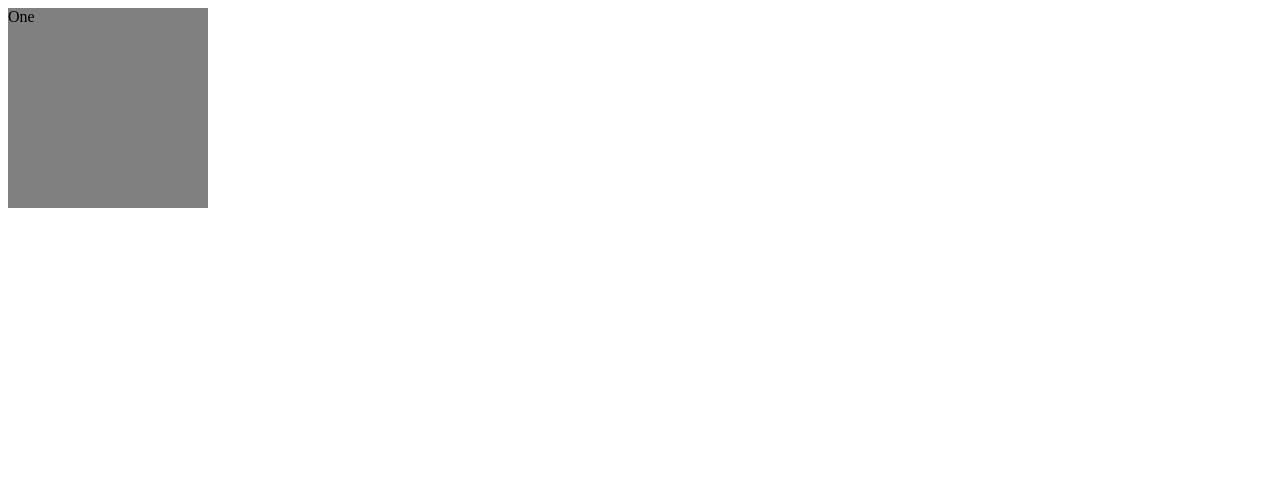
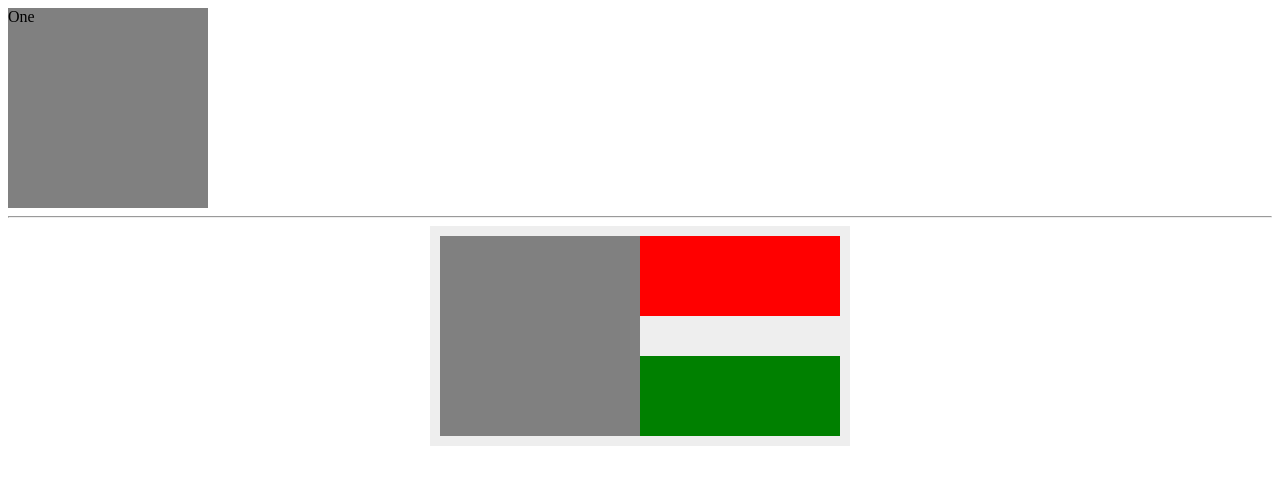
Before and after one commit to AihamJassar/CSS, a plain HTML site: page 42-45/index.htm in a window 1280 px wide. Drawn offline with Linux system fonts and the light colour scheme.

Commit message:
video 44 margin collapse

```diff
--- a/42-45/index.htm
+++ b/42-45/index.htm
@@ -5,7 +5,7 @@
     <meta name="viewport" content="width=width-device, initial-scale=1.0">
     <title>title</title>
     <style>
-      div{
+      .div-1{
         width:200px;
         height: 200px;
         background-color: gray !important;
@@ -16,13 +16,51 @@
         transition: width, margin 5s 1s ease-in;
 
       }
-      div:hover{
+      .div-1:hover{
         width: 600px;
         margin: 150px 150px;
+      }
+      .parent{
+         width: 400px;
+         height: 200px;
+         margin: auto;
+         overflow: hidden;
+         background-color: #eee;
+         padding: 10px;
+       }
+      .one, .two{
+         width: 50%;
+         height: 100%;
+         float: left;
+      }
+      .one{
+        background-color: gray;
+      }
+      .up{
+         background-color: red;
+         height: 80px;
+         color: white;
+         margin-bottom: 40px;
+      }
+      .down{
+        background-color: green;
+         height: 80px;
+         color: white;
+         margin-top: 20px;
       }
     </style>
   </head>
   <body>
-    <div style="background-color: red;">One</div>
+    <div class="div-1" style="background-color: red;">One</div>
+    <hr>
+    <div class="parent">
+       <div class="one"></div>
+       <div class="two">
+          <div>
+            <div class="up"></div>
+          </div>
+          <div class="down"></div>
+       </div>
+    </div>
   </body>
 </html>
```
